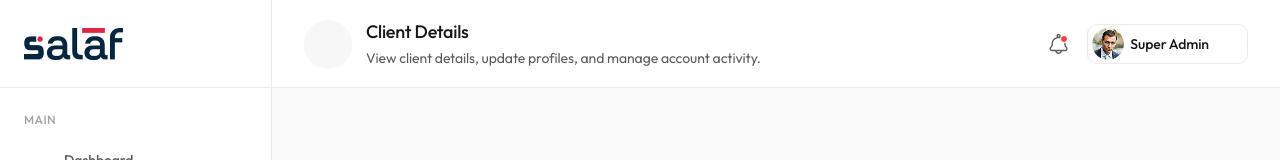
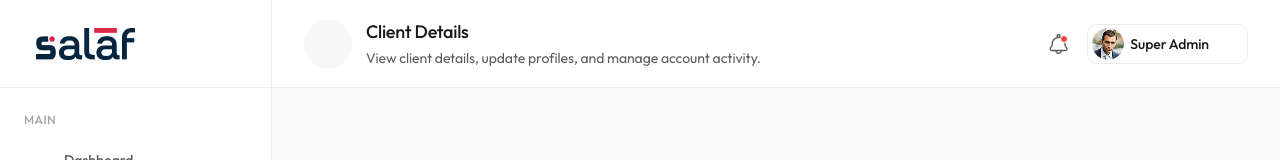
Before and after one commit to tmsakil19/salaf, a Next.js app: page / in a window 1280 px wide. Shown: the top 160 px of the page. Built offline with nearby package versions, Linux system fonts and the light colour scheme; some icons are missing.

Commit message:
fix: adjust padding in SidebarHeader for improved layout consistency

```diff
--- a/src/components/sidebar/SidebarHeader.tsx
+++ b/src/components/sidebar/SidebarHeader.tsx
@@ -19,7 +19,7 @@ export function SidebarHeader({ collapsed, onToggle }: SidebarHeaderProps) {
         )}>
             <div
                 className={cn(
-                    "flex items-center px-3 py-3 overflow-hidden transition-all duration-300 ease-in-out",
+                    "flex items-center pr-3 pl-6 py-3 overflow-hidden transition-all duration-300 ease-in-out",
                     collapsed ? "w-0 opacity-0 p-0" : "opacity-100"
                 )}
             >
```
